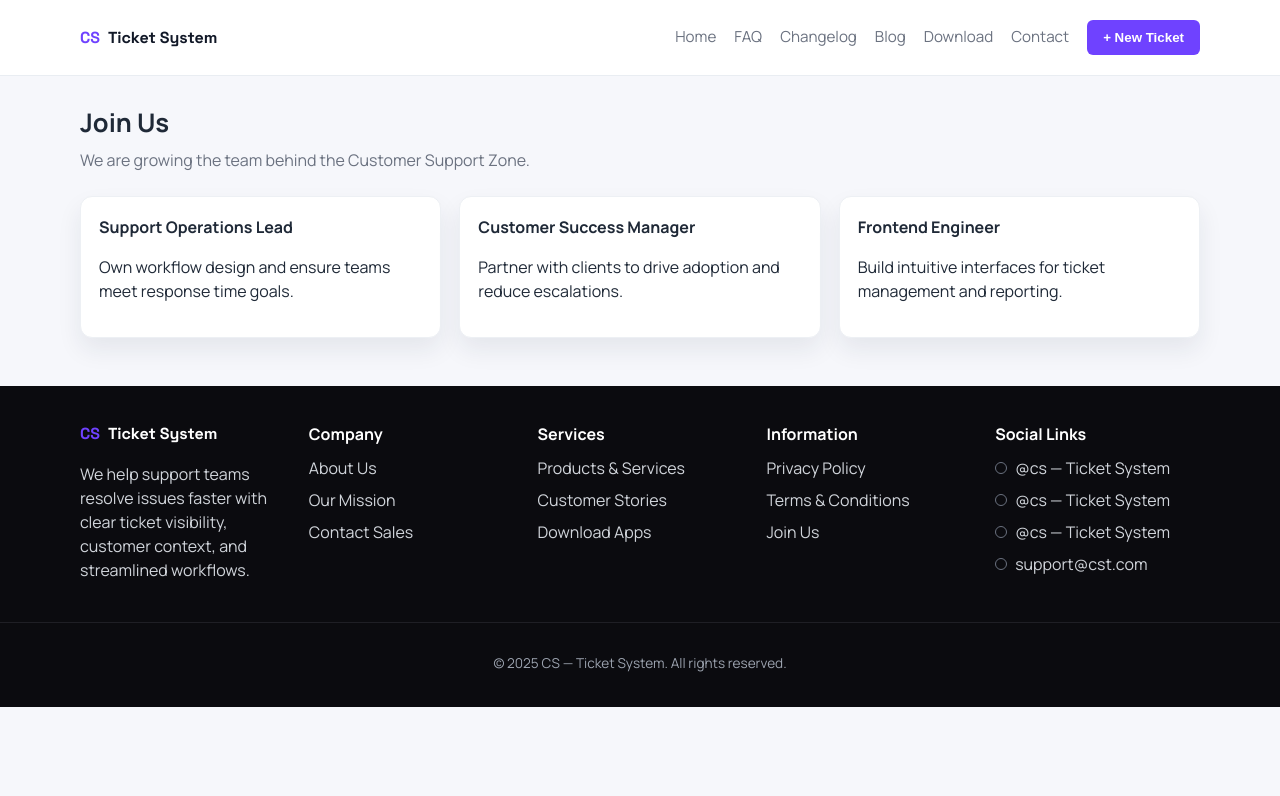
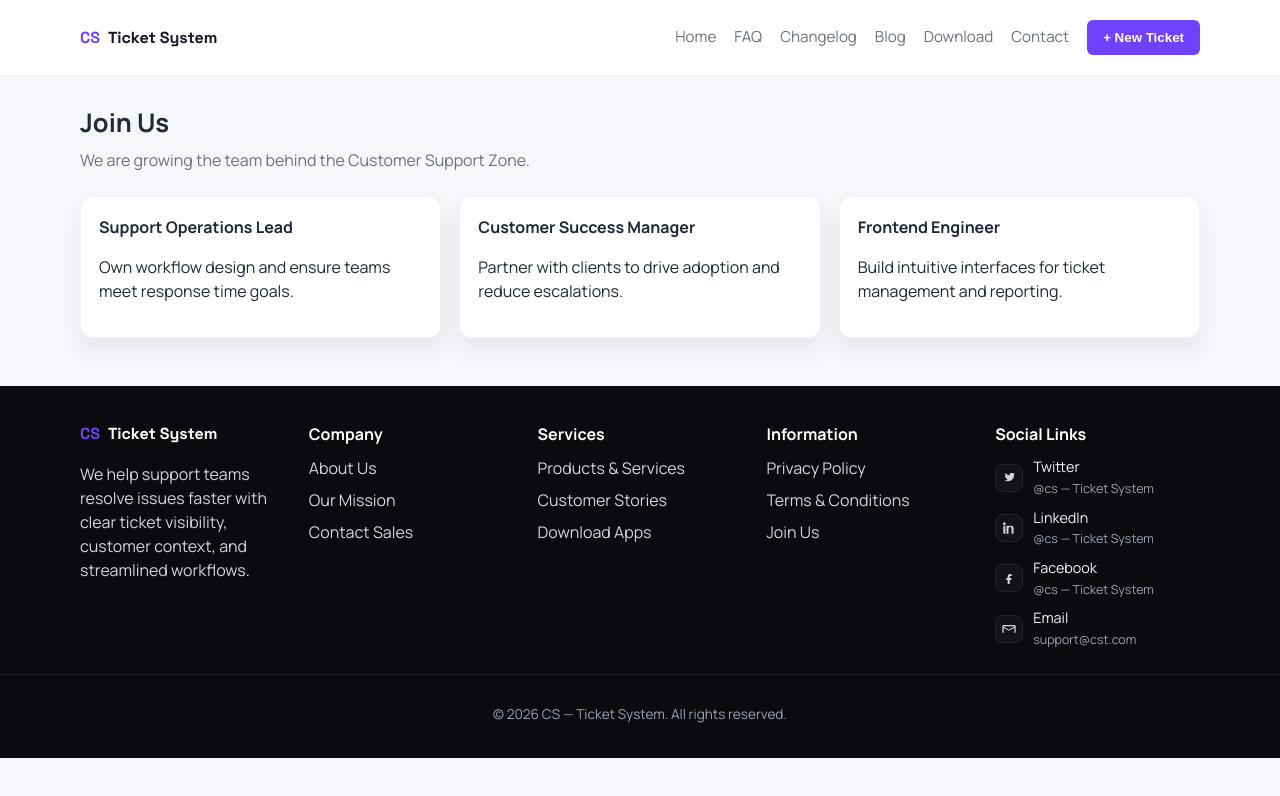
Before and after one commit to mdOmarfaruk151/customer-support-zone, a React (Vite) app: page /careers in a window 1280 px wide. Shown: the top 796 px of the page. Built offline with nearby package versions, Linux system fonts and the light colour scheme.

Commit message:
Add footer social icons

```diff
--- a/src/App.css
+++ b/src/App.css
@@ -478,20 +478,47 @@
 
 .social li {
   display: flex;
-  align-items: center;
-  gap: 8px;
 }
 
-.social li::before {
-  content: '';
-  width: 10px;
-  height: 10px;
-  border-radius: 999px;
-  border: 1px solid #6b7280;
-  background: transparent;
-  display: inline-block;
+.social li a {
+  display: flex;
+  align-items: center;
+  gap: 10px;
 }
 
+.social-icon {
+  width: 28px;
+  height: 28px;
+  border-radius: 8px;
+  display: inline-flex;
+  align-items: center;
+  justify-content: center;
+  background: #111318;
+  color: #d1d5db;
+  border: 1px solid #22252d;
+}
+
+.social-icon svg {
+  width: 16px;
+  height: 16px;
+  fill: currentColor;
+}
+
+.social-text {
+  display: flex;
+  flex-direction: column;
+  gap: 2px;
+}
+
+.social-title {
+  font-size: 0.9rem;
+  color: #f3f4f6;
+}
+
+.social-subtitle {
+  font-size: 0.78rem;
+  color: #9ca3af;
+}
 .footer-bottom {
   text-align: center;
   margin-top: 24px;
--- a/src/components/Footer.jsx
+++ b/src/components/Footer.jsx
@@ -19,10 +19,46 @@ const infoLinks = [
 ];
 
 const socialLinks = [
-  { label: '@cs — Ticket System', href: 'https://example.com' },
-  { label: '@cs — Ticket System', href: 'https://example.com' },
-  { label: '@cs — Ticket System', href: 'https://example.com' },
-  { label: 'support@cst.com', href: 'mailto:support@cst.com' },
+  {
+    label: 'Twitter',
+    title: '@cs — Ticket System',
+    href: 'https://twitter.com',
+    icon: (
+      <svg viewBox="0 0 24 24" aria-hidden="true">
+        <path d="M19.65 7.2c.01.14.01.29.01.43 0 4.35-3.31 9.37-9.37 9.37-1.86 0-3.58-.55-5.03-1.48h.73c1.54 0 2.96-.53 4.09-1.42-1.44-.02-2.66-.98-3.08-2.29.2.03.4.05.61.05.29 0 .58-.04.85-.11-1.5-.3-2.62-1.63-2.62-3.23v-.04c.44.24.95.38 1.48.4-.88-.59-1.46-1.59-1.46-2.73 0-.6.16-1.16.44-1.65 1.61 1.98 4.02 3.28 6.74 3.41-.05-.23-.08-.46-.08-.7 0-1.69 1.37-3.06 3.06-3.06.88 0 1.68.37 2.24.96.7-.14 1.36-.39 1.95-.74-.23.72-.72 1.32-1.36 1.7.62-.07 1.22-.24 1.77-.49-.41.62-.93 1.17-1.53 1.61z" />
+      </svg>
+    ),
+  },
+  {
+    label: 'LinkedIn',
+    title: '@cs — Ticket System',
+    href: 'https://linkedin.com',
+    icon: (
+      <svg viewBox="0 0 24 24" aria-hidden="true">
+        <path d="M4.98 3.5C3.88 3.5 3 4.38 3 5.48s.88 1.98 1.98 1.98c1.09 0 1.98-.88 1.98-1.98S6.07 3.5 4.98 3.5zM3.5 8.5h3v12h-3v-12zM9.5 8.5h2.88v1.64h.04c.4-.76 1.38-1.56 2.84-1.56 3.04 0 3.6 2 3.6 4.6v7.32h-3v-6.5c0-1.55-.03-3.55-2.16-3.55-2.16 0-2.49 1.68-2.49 3.44v6.61h-3v-12z" />
+      </svg>
+    ),
+  },
+  {
+    label: 'Facebook',
+    title: '@cs — Ticket System',
+    href: 'https://facebook.com',
+    icon: (
+      <svg viewBox="0 0 24 24" aria-hidden="true">
+        <path d="M13.5 9H16V6h-2.5C11.57 6 10 7.57 10 9.5V12H8v3h2v6h3v-6h2.2l.8-3H13v-2.2c0-.5.4-.8.9-.8z" />
+      </svg>
+    ),
+  },
+  {
+    label: 'Email',
+    title: 'support@cst.com',
+    href: 'mailto:support@cst.com',
+    icon: (
+      <svg viewBox="0 0 24 24" aria-hidden="true">
+        <path d="M4 6h16a2 2 0 012 2v8a2 2 0 01-2 2H4a2 2 0 01-2-2V8a2 2 0 012-2zm0 2v.2l8 4.8 8-4.8V8H4zm0 10h16V10l-8 4.8L4 10v8z" />
+      </svg>
+    ),
+  },
 ];
 
 function Footer() {
@@ -75,7 +111,11 @@ function Footer() {
             {socialLinks.map((link) => (
               <li key={link.label}>
                 <a href={link.href} rel="noreferrer">
-                  {link.label}
+                  <span className="social-icon">{link.icon}</span>
+                  <span className="social-text">
+                    <span className="social-title">{link.label}</span>
+                    <span className="social-subtitle">{link.title}</span>
+                  </span>
                 </a>
               </li>
             ))}
@@ -83,7 +123,7 @@ function Footer() {
         </div>
       </div>
       <div className="footer-bottom">
-        <p>© 2025 CS — Ticket System. All rights reserved.</p>
+        <p>© 2026 CS — Ticket System. All rights reserved.</p>
       </div>
     </footer>
   );
```
